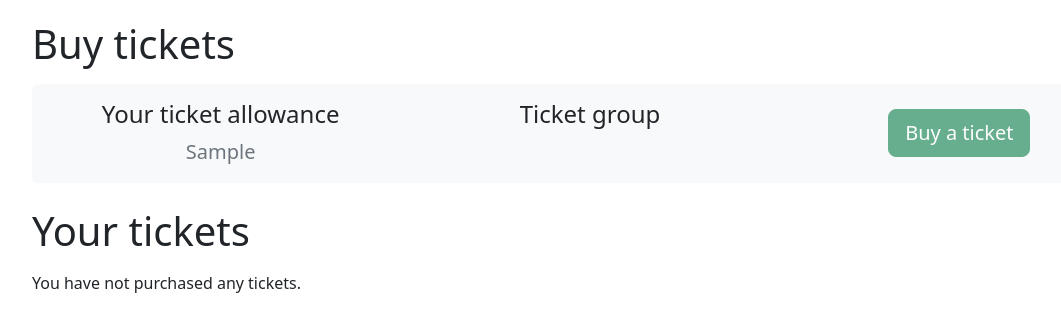
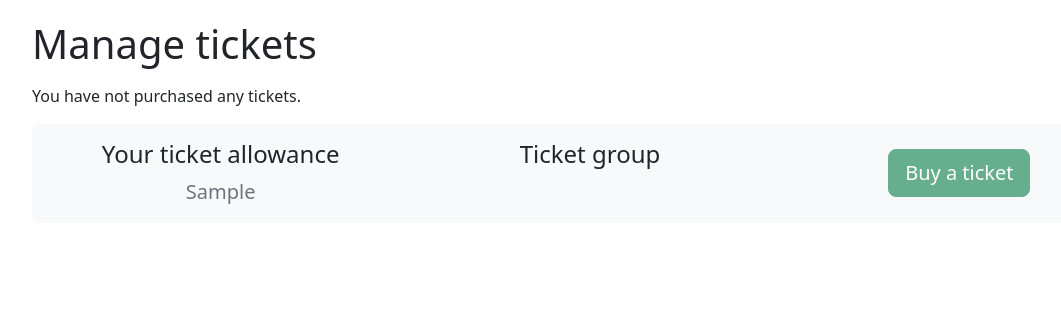
Before and after one commit to matiasilva/gsb-ticketing, a Django app: template app/templates/manage.html in a window 1280 px wide. Shown: the top 332 px of the page, without its empty margins (50-1111 px from the left). Run offline with Django 4.2, Linux system fonts and the light colour scheme; the template is opened without the code that fills it: most values are stand-ins (such as "Sample title", 1, 10 or a date in 2020); some libraries are stand-ins or nearby versions.

Commit message:
basic template control flow

```diff
--- a/app/templates/manage.html
+++ b/app/templates/manage.html
@@ -5,7 +5,20 @@
 
 {% block main %}
     <section class="mb-4">
-	<h1 class="mb-3">Buy tickets</h1>
+        <h1 class="mb-3">Manage tickets</h1>
+        {% if user.tickets.all|length == ticket_allowance %}
+            <!-- case where user has maximum number of tickets -->
+        {% elif user.tickets.all %}
+            <!-- case where user has nonzero number of tickets -->
+            <div class="row row-cols-1 row-cols-md-3 g-4">
+                {% for ticket in user.tickets.all %}
+                    {% include "partials/ticket.html" with ticket=ticket only %}
+                {% endfor %}
+            </div>
+        {% else %}
+            <!-- case where user has no tickets -->
+            <p>You have not purchased any tickets.</p>
+        {% endif %}
         <div class="bg-light p-3 rounded">
             <div class="row text-center">
                 <div class="col">
@@ -26,16 +39,5 @@
             </div>
         </div>
     </section>
-<section class="mb-4">
-	<h1 class="mb-3">Your tickets</h1>
-	{% if user.tickets.all %}
-	<div class="row row-cols-1 row-cols-md-3 g-4">
-		{% for ticket in user.tickets.all %}
-		{% include "partials/ticket.html" with ticket=ticket only %}
-		{% endfor %}
-	</div>
-	{% else %}
-	<p>You have not purchased any tickets.</p>
-	{% endif %}
-</section>
+
 {% endblock %}
```
Also changed, not shown: app/ticketing/views.py (+6 -6 lines). Lines whose indentation alone changed are shown as unchanged.
